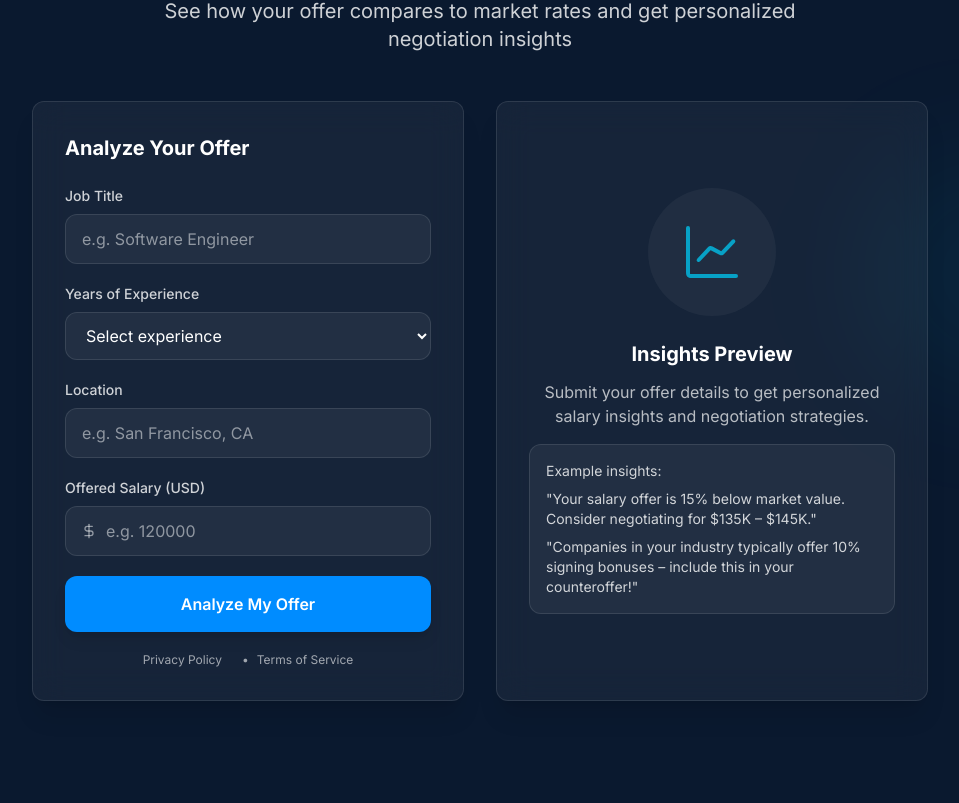
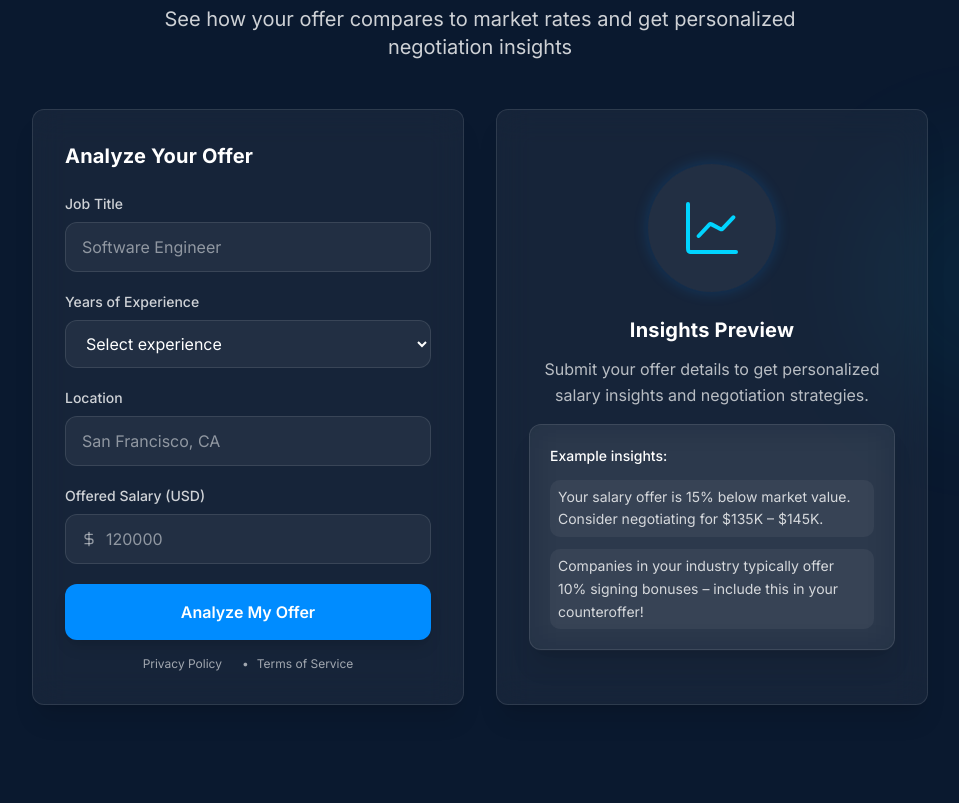
Before and after one commit to EdouardosStav/negotai, a React (Vite) app: page / in a window 1280 px wide. Shown: the part 1777-2580 px from the top of the page, without its empty margins (160-1119 px from the left). Built offline with nearby package versions, Linux system fonts and the light colour scheme.

Commit message:
Refine NegotAI Website UI/UX
This commit implements several UI/UX refinements to the NegotAI website, including fixing text visibility issues, modernizing the salary insights preview section, improving the "Analyze My Offer" form, and repositioning the Privacy Policy and Terms of Service links.

```diff
--- a/src/components/Hero.tsx
+++ b/src/components/Hero.tsx
@@ -52,11 +52,11 @@ const Hero = () => {
           </span>
         </div>
 
-        <h1 className="text-gradient text-4xl md:text-5xl lg:text-6xl font-bold mb-6 leading-tight">
+        <h1 className="text-gradient text-4xl md:text-5xl lg:text-6xl font-bold mb-6 leading-[1.2] tracking-normal">
           Get the Salary You Deserve – AI-Powered Salary Negotiation for Job Offers
         </h1>
 
-        <p className="text-white/80 text-lg md:text-xl max-w-2xl mx-auto mb-12">
+        <p className="text-white/80 text-lg md:text-xl max-w-2xl mx-auto mb-12 leading-relaxed">
           AI-powered salary insights and negotiation strategies tailored to your skills and experience.
         </p>
 
@@ -70,11 +70,6 @@ const Hero = () => {
             Analyze My Offer
             <ArrowRight className="inline-block ml-2 group-hover:translate-x-1 transition-transform duration-300" size={18} />
           </a>
-          <div className="flex items-center text-xs text-white/60 mt-2 sm:mt-0 justify-center">
-            <a href="#privacy" className="hover:text-white mr-3 transition-colors">Privacy Policy</a>
-            <span className="mx-2">•</span>
-            <a href="#terms" className="hover:text-white transition-colors">Terms of Service</a>
-          </div>
         </div>
 
         <div className="flex justify-center">
--- a/src/components/SalaryAnalysis.tsx
+++ b/src/components/SalaryAnalysis.tsx
@@ -83,7 +83,7 @@ const SalaryAnalysis = () => {
                       name="jobTitle"
                       value={formData.jobTitle}
                       onChange={handleChange}
-                      placeholder="e.g. Software Engineer"
+                      placeholder="Software Engineer"
                       className="w-full px-4 py-3 rounded-lg border border-white/10 bg-white/5 text-white placeholder:text-white/50 focus:outline-none focus:ring-2 focus:ring-cyan/50 transition-all"
                       required
                     />
@@ -119,7 +119,7 @@ const SalaryAnalysis = () => {
                       name="location"
                       value={formData.location}
                       onChange={handleChange}
-                      placeholder="e.g. San Francisco, CA"
+                      placeholder="San Francisco, CA"
                       className="w-full px-4 py-3 rounded-lg border border-white/10 bg-white/5 text-white placeholder:text-white/50 focus:outline-none focus:ring-2 focus:ring-cyan/50 transition-all"
                       required
                     />
@@ -139,7 +139,7 @@ const SalaryAnalysis = () => {
                         name="salary"
                         value={formData.salary}
                         onChange={handleChange}
-                        placeholder="e.g. 120000"
+                        placeholder="120000"
                         className="w-full pl-10 pr-4 py-3 rounded-lg border border-white/10 bg-white/5 text-white placeholder:text-white/50 focus:outline-none focus:ring-2 focus:ring-cyan/50 transition-all"
                         required
                       />
@@ -154,31 +154,34 @@ const SalaryAnalysis = () => {
                   >
                     Analyze My Offer
                   </button>
-
-                  <div className="flex items-center justify-center text-xs text-white/60 mt-1">
-                    <a href="#privacy" className="hover:text-white mr-3 transition-colors">Privacy Policy</a>
-                    <span className="mx-2">•</span>
-                    <a href="#terms" className="hover:text-white transition-colors">Terms of Service</a>
-                  </div>
                 </div>
               </form>
+
+              {/* Privacy links moved below the form */}
+              <div className="flex items-center justify-center text-xs text-white/60 mt-4">
+                <a href="#privacy" className="hover:text-white mr-3 transition-colors">Privacy Policy</a>
+                <span className="mx-2">•</span>
+                <a href="#terms" className="hover:text-white transition-colors">Terms of Service</a>
+              </div>
             </div>
 
-            {/* Results Section */}
-            <div className="glass-card p-8 rounded-xl">
+            {/* Results Section - Enhanced with glassmorphism and better typography */}
+            <div className="glass-card p-8 rounded-xl shadow-[0_8px_30px_rgba(0,0,0,0.12)]">
               {!formSubmitted ? (
-                <div className="flex flex-col items-center justify-center h-full text-center">
-                  <div className="h-32 w-32 rounded-full bg-white/5 flex items-center justify-center mb-6 animate-pulse">
+                <div className="flex flex-col items-center justify-center h-full text-center animate-fade-in">
+                  <div className="h-32 w-32 rounded-full bg-white/5 flex items-center justify-center mb-6 shadow-[0_0_15px_rgba(0,140,255,0.2)]">
                     <ChartIcon />
                   </div>
                   <h3 className="text-xl font-bold text-white mb-3">Insights Preview</h3>
-                  <p className="text-white/70 mb-4">
+                  <p className="text-white/70 mb-4 leading-relaxed">
                     Submit your offer details to get personalized salary insights and negotiation strategies.
                   </p>
-                  <div className="bg-white/5 border border-white/10 p-4 rounded-lg text-left text-sm text-white/80">
-                    <p className="mb-2">Example insights:</p>
-                    <p className="mb-2">"Your salary offer is 15% below market value. Consider negotiating for $135K – $145K."</p>
-                    <p>"Companies in your industry typically offer 10% signing bonuses – include this in your counteroffer!"</p>
+                  <div className="glass-card p-5 rounded-lg text-left text-sm text-white/80 shadow-lg space-y-3 w-full">
+                    <p className="font-medium text-white mb-2">Example insights:</p>
+                    <div className="space-y-3">
+                      <p className="py-1.5 px-2 bg-white/5 rounded-md">Your salary offer is 15% below market value. Consider negotiating for $135K – $145K.</p>
+                      <p className="py-1.5 px-2 bg-white/5 rounded-md">Companies in your industry typically offer 10% signing bonuses – include this in your counteroffer!</p>
+                    </div>
                   </div>
                 </div>
               ) : (
@@ -246,7 +249,7 @@ const SalaryAnalysis = () => {
   );
 };
 
-// Chart icon SVG component
+// Chart icon SVG component - Increased size and improved color
 const ChartIcon = () => (
   <svg
     width="64"
@@ -254,7 +257,7 @@ const ChartIcon = () => (
     viewBox="0 0 24 24"
     fill="none"
     xmlns="http://www.w3.org/2000/svg"
-    className="text-cyan/80"
+    className="text-cyan"
   >
     <path d="M21 21H4.6C4.03995 21 3.75992 21 3.54601 20.891C3.35785 20.7951 3.20487 20.6422 3.10899 20.454C3 20.2401 3 19.9601 3 19.4V3" stroke="currentColor" strokeWidth="1.5" strokeLinecap="round" strokeLinejoin="round" />
     <path d="M20 8L16.0811 12.1827C15.9326 12.3412 15.8584 12.4204 15.7688 12.4614C15.6897 12.4976 15.6026 12.5125 15.516 12.5047C15.418 12.4958 15.3250 12.4522 15.1391 12.365L11.8609 10.635C11.6751 10.5478 11.582 10.5042 11.484 10.4953C11.3975 10.4875 11.3104 10.5024 11.2313 10.5386C11.1416 10.5796 11.0674 10.6588 10.919 10.8173L7 15" stroke="currentColor" strokeWidth="1.5" strokeLinecap="round" strokeLinejoin="round" />
--- a/src/index.css
+++ b/src/index.css
@@ -52,6 +52,16 @@
     @apply scroll-smooth;
   }
 
+  /* Improved typography for better readability */
+  h1, h2, h3, h4, h5, h6 {
+    @apply tracking-normal leading-[1.3];
+    letter-spacing: 0.01em;
+  }
+
+  p {
+    @apply leading-relaxed;
+  }
+
   /* Scrollbar styling */
   ::-webkit-scrollbar {
     @apply w-2;
@@ -80,6 +90,7 @@
     display: none;
   }
 
+  /* Improved glassmorphism effect for a more modern look */
   .glass-card {
     @apply backdrop-blur-lg bg-white/5 border border-white/10 shadow-xl;
   }
```
